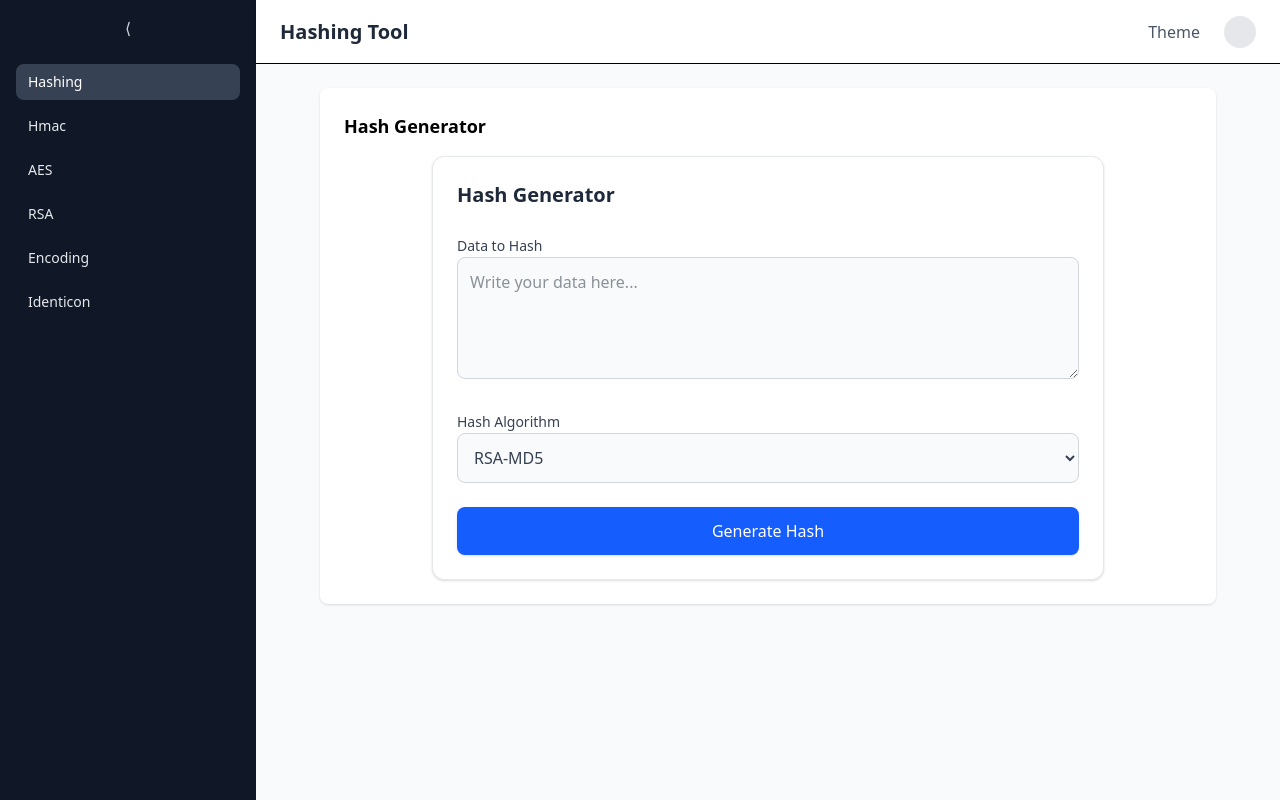
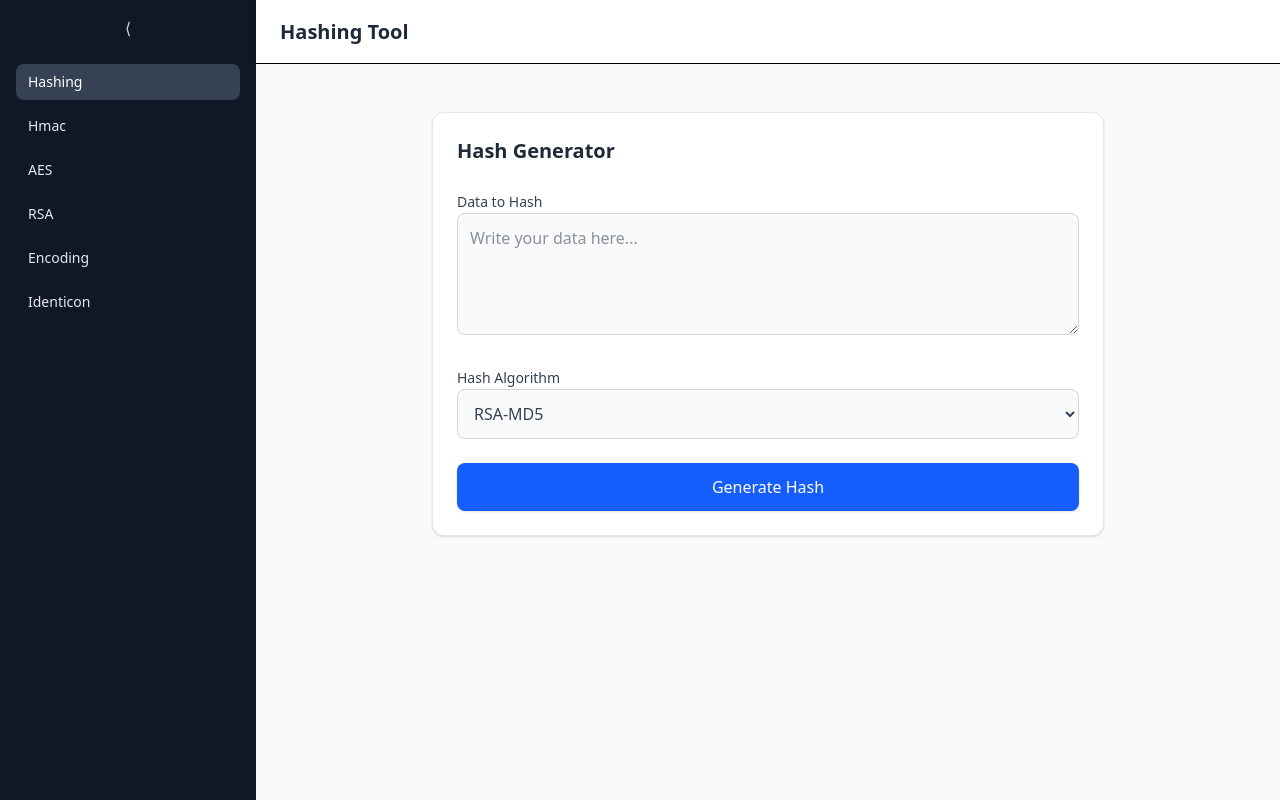
Before and after one commit to Muhtadi1Laskar/cryptography-as-a-service-frontend, a React (Vite) app: page / in a window 1280 px wide. Built offline with nearby package versions, Linux system fonts and the light colour scheme.

Commit message:
Changed wrapper design

```diff
--- a/src/components/layouts/Header.jsx
+++ b/src/components/layouts/Header.jsx
@@ -5,10 +5,10 @@ export default function Header({ title = "Cryptography Toolkit" }) {
 
       <div className="flex gap-3 items-center">
         {/* Placeholder for future features */}
-        <button className="px-3 py-1 rounded-md text-gray-600 hover:bg-gray-100 transition">
+        {/* <button className="px-3 py-1 rounded-md text-gray-600 hover:bg-gray-100 transition">
           Theme
-        </button>
-        <button className="w-8 h-8 bg-gray-200 rounded-full"></button>
+        </button> */}
+        {/* <button className="w-8 h-8 bg-gray-200 rounded-full"></button> */}
       </div>
     </header>
   );
--- a/src/components/layouts/PageContainer.jsx
+++ b/src/components/layouts/PageContainer.jsx
@@ -8,7 +8,6 @@ export default function PageContainer({ currentPath, title, children }) {
 
       <div className="flex-1 flex flex-col">
         <Header title={title} />
-
         <main className="flex-1 overflow-y-auto p-6 bg-gray-50">
           <div className="max-w-4xl mx-auto">{children}</div>
         </main>
--- a/src/pages/Hash.jsx
+++ b/src/pages/Hash.jsx
@@ -4,8 +4,7 @@ import PageContainer from '../components/layouts/PageContainer'
 export default function HashPage () {
   return (
     <PageContainer currentPath='/hash' title='Hashing Tool'>
-      <div className='p-6 bg-white rounded-lg shadow'>
-        <h2 className='text-lg font-semibold mb-4'>Hash Generator</h2>
+      <div className='p-6 '>
         <HashForm/>
       </div>
     </PageContainer>
```
